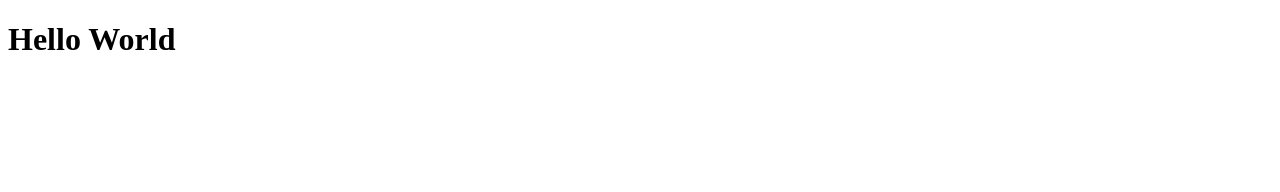
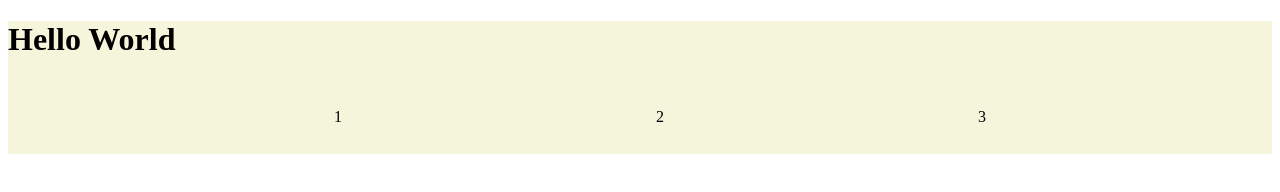
Before and after one commit to meisam-ahmadi-au/webpacks, a website built with webpack: page src/index.html in a window 1280 px wide. Built offline with nearby package versions, Linux system fonts and the light colour scheme.

Commit message:
add support for SASS - scss updated package.json for vulnerable packages

```diff
--- a/package.json
+++ b/package.json
@@ -21,6 +21,8 @@
     "html-webpack-plugin": "^3.2.0",
     "lqip-loader": "^2.1.1",
     "mini-css-extract-plugin": "^0.4.1",
+    "node-sass": "^4.9.3",
+    "sass-loader": "^7.1.0",
     "style-loader": "^0.21.0",
     "url-loader": "^1.0.1",
     "webpack": "^4.16.1",
--- a/src/index.html
+++ b/src/index.html
@@ -7,6 +7,13 @@
     <title>Document</title>
 </head>
 <body>
-    <h1>Hello World</h1>
+    <div class="testScss">
+        <h1>Hello World</h1>
+        <ul>
+            <li>1</li>
+            <li>2</li>
+            <li>3</li>
+        </ul>
+    </div>
 </body>
 </html>
--- a/src/index.js
+++ b/src/index.js
@@ -1,3 +1,3 @@
 // // imports
-import "./main.css";
+import "./main.scss";
 import "./main.js"
--- /dev/null
+++ b/src/main.scss
@@ -0,0 +1,16 @@
+.testScss {
+  background-color: beige;
+  ul {
+    list-style: none;
+    display: flex;
+    justify-content: space-evenly;
+    li {
+      padding: 25px;
+      border: 3px solid  beige;
+      &:hover {
+        border-left-color: green;
+        transition: 0.3s all ease-in-out;
+      }
+    }
+  }
+}
--- a/webpack.parts/webpack.css.js
+++ b/webpack.parts/webpack.css.js
@@ -13,7 +13,11 @@ module.exports = ({mode, include, exclude} = {}) => ({
                 mode==="production" ? MiniCssExtractPlugin.loader : "style-loader",
                 "css-loader",
             ],
-        }, ],
+        },
+        {
+            test: /\.scss$/,
+            use: ["style-loader", "css-loader", "sass-loader"],
+        },],
     },
     plugins: [
         new MiniCssExtractPlugin({filename: "[name].css",}),
```
Also changed, not shown: src/images/readme.md (deleted), src/main.css (deleted), 1 other file.
